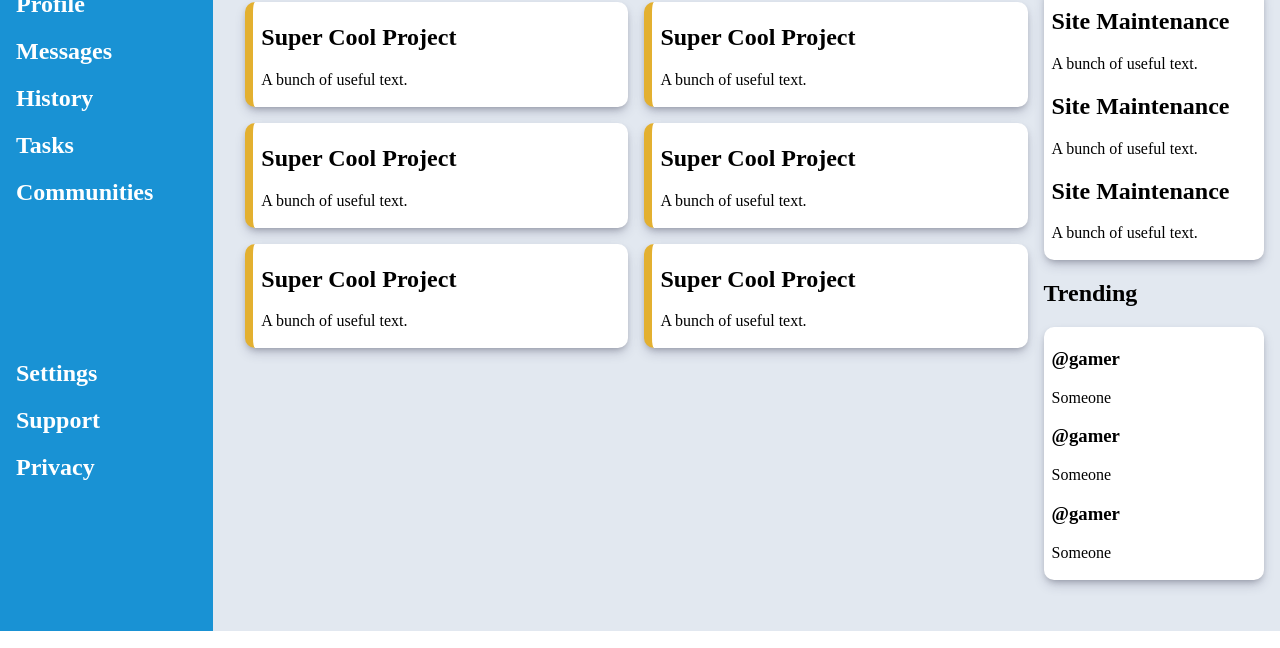
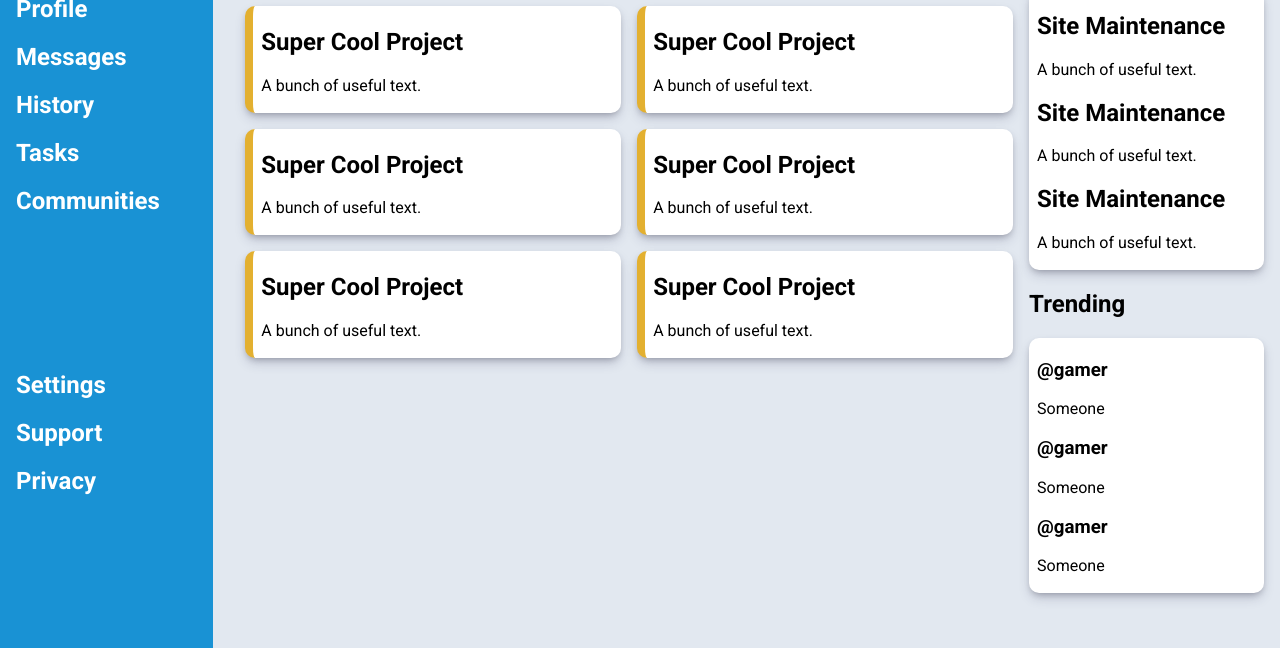
Before and after one commit to livingstonm6/odin-admin-dashboard, a plain HTML site: page index.html in a window 1280 px wide. Shown: the part 266-914 px from the top of the page. Drawn offline with Linux system fonts and the light colour scheme.

Commit message:
Added Roboto font from Google Fonts.

```diff
--- a/index.html
+++ b/index.html
@@ -4,6 +4,10 @@
   <meta charset="UTF-8">
   <title>Title</title>
   <link rel="stylesheet" href="styles.css">
+  <!--For Roboto font-->
+  <link rel="preconnect" href="https://fonts.googleapis.com">
+  <link rel="preconnect" href="https://fonts.gstatic.com" crossorigin>
+  <link href="https://fonts.googleapis.com/css2?family=Roboto:ital,wght@0,100;0,300;0,400;0,500;0,700;0,900;1,100;1,300;1,400;1,500;1,700;1,900&display=swap" rel="stylesheet">
 </head>
 <body>
   <div class="sidebar">
--- a/styles.css
+++ b/styles.css
@@ -3,6 +3,9 @@ body {
     grid-template-columns: 1fr 5fr;
     grid-template-rows: 1fr;
     margin: 0;
+    font-family: "Roboto", sans-serif;
+    font-style: normal;
+    font-weight: 400;
 }
 
 .sidebar{
```
